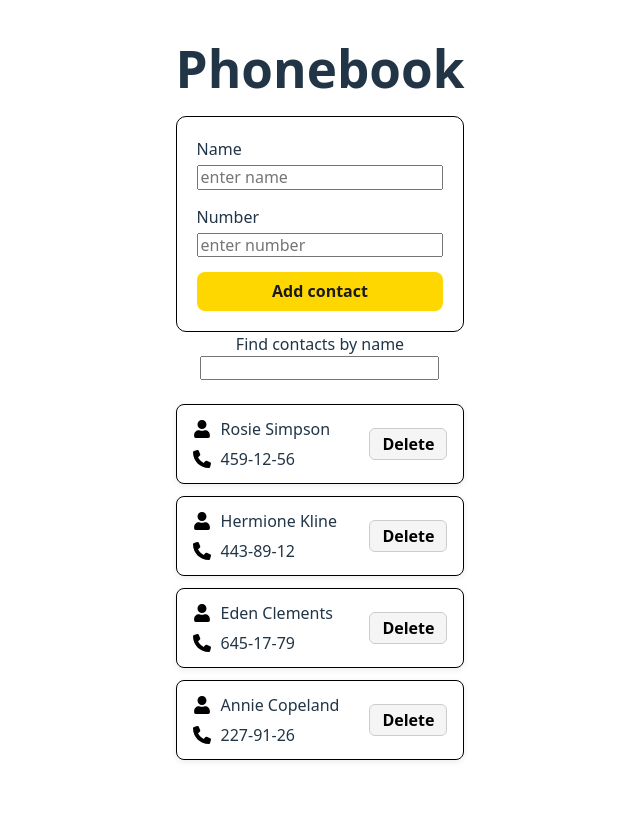
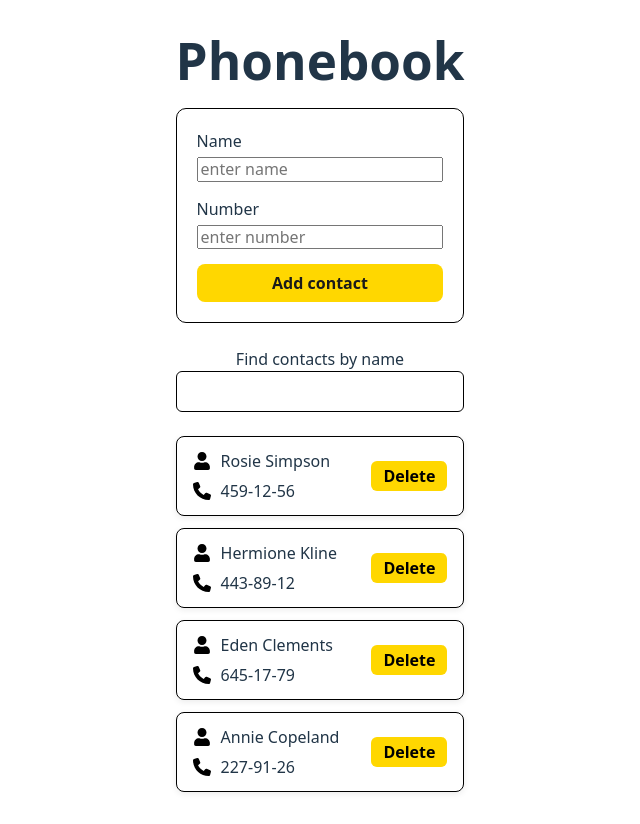
Before and after one commit to yurikorock/goit-react-hw-03, a React (Vite) app: page / in a window 1280 px wide. Shown: the whole page, without its empty margins (320-960 px from the left). Before the commit the page ends 800 px from the top, so only its background shows below. Built offline with nearby package versions, Linux system fonts and the light colour scheme.

Commit message:
add styles to search form

```diff
--- a/src/components/Contact/Contact.module.css
+++ b/src/components/Contact/Contact.module.css
@@ -34,8 +34,8 @@
 
 button {
     padding: 6px 12px;
-    background-color: #f5f5f5;
-    border: 1px solid #ccc;
+    background-color: gold;
+    border: none;
     border-radius: 6px;
     font-weight: 600;
     cursor: pointer;
--- a/src/components/ContactForm/ContactForm.module.css
+++ b/src/components/ContactForm/ContactForm.module.css
@@ -2,6 +2,7 @@
     display: flex;
     flex-direction: column;
     padding: 20px;
+    margin-bottom: 24px;
     gap: 15px;
     border: 1px, solid, black;
     border-radius: 10px;
--- a/src/components/SearchBox/SearchBox.module.css
+++ b/src/components/SearchBox/SearchBox.module.css
@@ -1,3 +1,11 @@
 .searchbox {
     margin-bottom: 24px;
 }
+
+.input {
+    width: 100%;
+    padding: 10px;
+    border: 1px solid black;
+    border-radius: 6px;
+    font-size: 16px;
+}
--- a/src/components/SearchBox/Searchbox.jsx
+++ b/src/components/SearchBox/Searchbox.jsx
@@ -4,6 +4,7 @@ export default function SearchBox({ value, onSearch }) {
     <div className={css.searchbox}>
       <p>Find contacts by name</p>
       <input
+        className={css.input}
         type="text"
         value={value}
         onChange={(e) => onSearch(e.target.value)}
```
